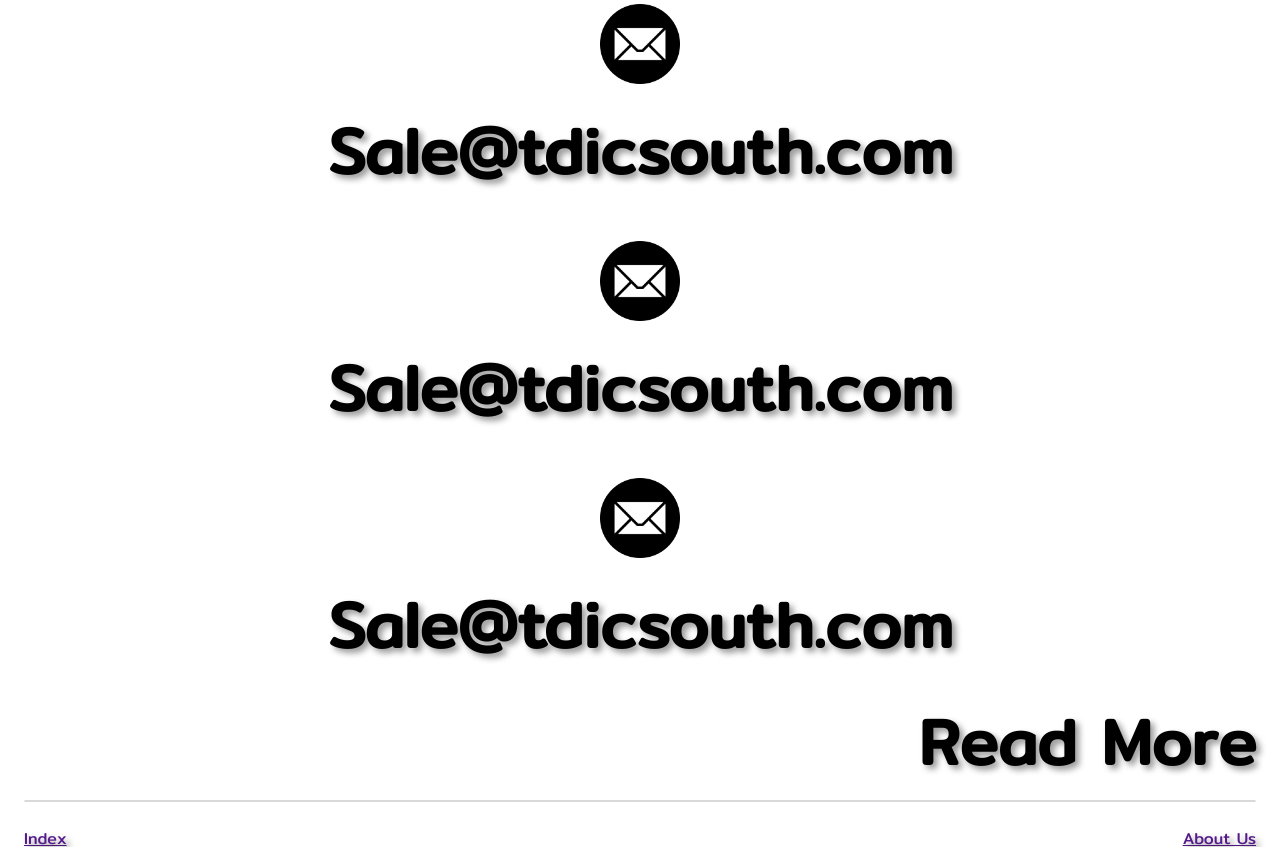
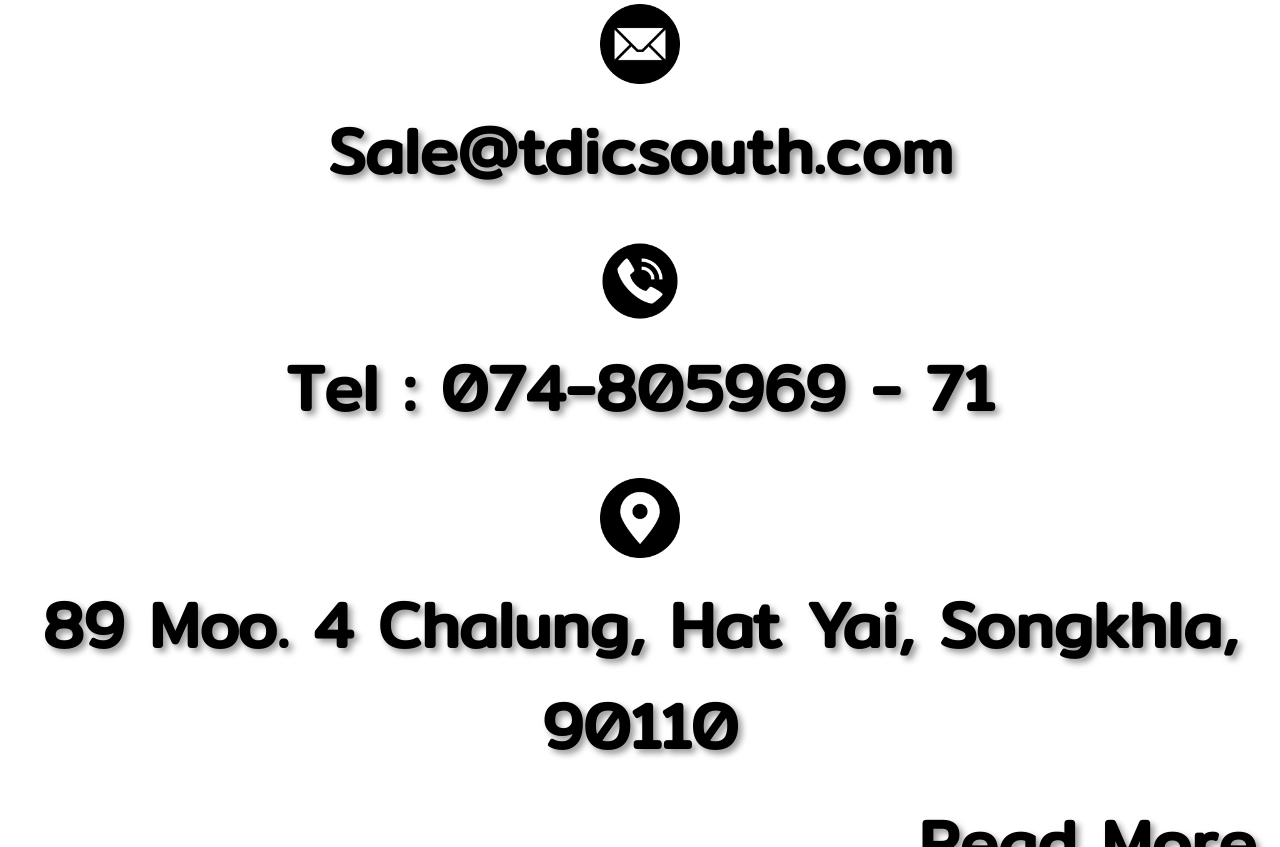
Before and after one commit to XeOn1991/TDICSOUTH, a PHP site: page / in a window 1280 px wide. Shown: the part 5653-6500 px from the top of the page. Run offline with PHP 8.4, Linux system fonts and the light colour scheme.

Commit message:
tdicsouth-commit-07

```diff
--- a/html/CSS/tdics-style.css
+++ b/html/CSS/tdics-style.css
@@ -123,7 +123,7 @@ body, html {height: 100%;width: 100%;margin: 0;font-family: "Mitr", sans-serif;t
 
 /* Main contact Picture, Text, Other*/
 
-.index-main-footer {
+.section-footer {
     display: flex;
     margin: 1.5rem;
 }
@@ -142,3 +142,11 @@ body, html {height: 100%;width: 100%;margin: 0;font-family: "Mitr", sans-serif;t
 	float: right;
     text-align: right;
 }
+
+a {
+    text-decoration: none;
+    font-size: 3.5vw;
+    font-weight: bold;
+    margin: 0.3rem;
+    color: black;
+}
--- a/html/index.php
+++ b/html/index.php
@@ -163,15 +163,15 @@
                         </article>
                     </section>
                     <section class="section-contact">
-                        <img style="display:block;margin-left:auto;margin-right:auto;max-width:80px;" src="/Icon/email.webp" alt="tdics contact">
+                        <img style="display:block;margin-left:auto;margin-right:auto;max-width:80px;" src="/Icon/telephone.webp" alt="tdics contact">
                         <article class="contact-detail" style="margin: 1rem;">
-                            <h1 style="margin:0; font-size:5vw; text-align:center;">Sale@tdicsouth.com</h1>
+                            <h1 style="margin:0; font-size:5vw; text-align:center;">Tel : 074-805969 - 71</h1>
                         </article>
                     </section>
                     <section class="section-contact">
-                        <img style="display:block;margin-left:auto;margin-right:auto;max-width:80px;" src="/Icon/email.webp" alt="tdics contact">
+                        <img style="display:block;margin-left:auto;margin-right:auto;max-width:80px;" src="/Icon/gps.webp" alt="tdics contact">
                         <article class="contact-detail" style="margin: 1rem;">
-                            <h1 style="margin:0; font-size:5vw; text-align:center;">Sale@tdicsouth.com</h1>
+                            <h1 style="margin:0; font-size:5vw; text-align:center;">89 Moo. 4 Chalung, Hat Yai, Songkhla, 90110</h1>
                         </article>
                     </section>
                 </article>
@@ -183,7 +183,8 @@
         </section>
     </main>
 
-    <footer class="index-main-footer">
+    <footer class="index-footer">
+        <section class="section-footer">
             <nav id="index-nav-left">
                 <a href="">Index</a>
                 <a href="">News</a>
@@ -196,7 +197,16 @@
                 <a href="">FAQs</a>
                 <a href="">Terms And Conditions</a>
             </nav>
+        </section>
+        <section>
+            <article style="margin: 1.5rem;">
+                <hr style="border: 1.5px solid #D9D9D9;border-radius: 5px;">
+                <h5 style="text-align: center;font-size:3vw;">Copyright @ 2024 TDICSouth.com all rights reserved</h5>
+                <hr style="border: 1.5px solid #F5F5F5;">
+            </article>
+        </section>
     </footer>
+
 </body>
 
 </html>
```
Lines whose indentation alone changed are shown as unchanged.
